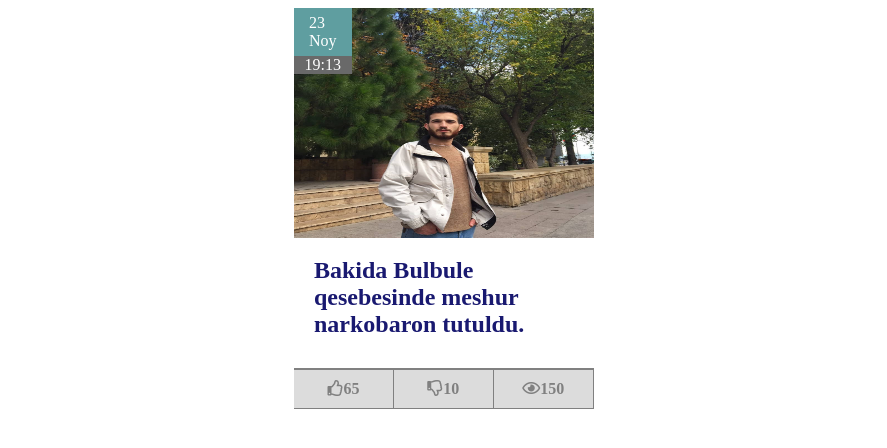
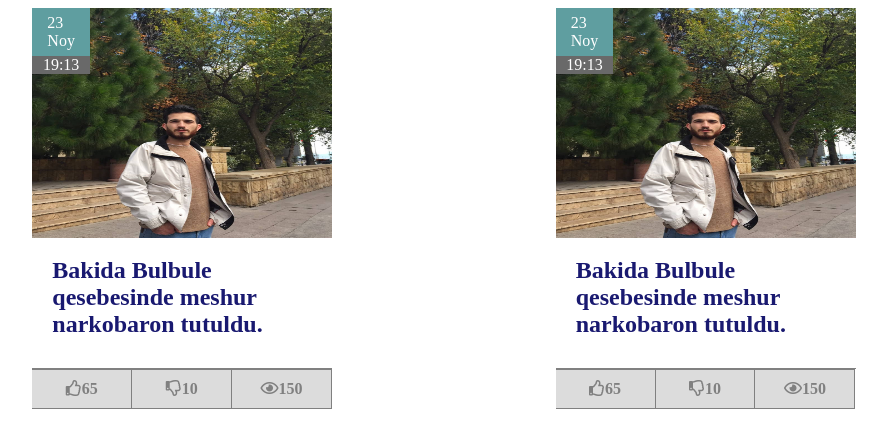
Before and after one commit to HabibIbrahimov/Oxu.az_responsive, a plain HTML site: page index.html in a window 1280 px wide. Shown: the whole page, without its empty margins (196-1083 px from the left). Drawn offline with Linux system fonts and the light colour scheme.

Commit message:
feat:added card-2

```diff
--- a/index.html
+++ b/index.html
@@ -41,7 +41,37 @@
             </div>
            </div>
         </div>
+        <div class="card-2">
+            <div class="image-2"><img src="WhatsApp Image 2021-11-23 at 21.52.59.jpeg" width="300px" height="230px"  alt=""></div>
 
+           <div class="theme">
+            <div class="time">
+                <div class="when-date">
+                    <div class="day">23</div>
+                    <div class="month">Noy</div>
+                </div>
+                 <div class="when-time">19:13</div>
+            </div>
+            <div class="title">Bakida Bulbule qesebesinde meshur narkobaron tutuldu.</div>
+           </div>
+           <div class="status">
+               <div class="container-likes">
+            <div class="like">
+                   <span class="status-like"><i class="far fa-thumbs-up"></i>65</span>
+               </div>
+            </div>
+            <div class="container-dislikes">
+               <div class="dislike">
+                <span class="status-dislike"><i class="far fa-thumbs-down"></i>10</span>
+            </div>
+            </div>
+            <div class="container-views">
+            <div class="preview">
+                <span class="status-preview"><i class="far fa-eye"></i>150</span>
+            </div>
+            </div>
+           </div>
+        </div>
 
         </div>
    </div>
--- a/style.css
+++ b/style.css
@@ -48,7 +48,13 @@
     text-align: center;
 }
 
-
+.card-2 .time{
+    position: absolute;
+    z-index: 1;
+    top: 0;
+    background-color: black;
+    color: white;
+}
 
 .main-page{
     width: 1200px;
```
